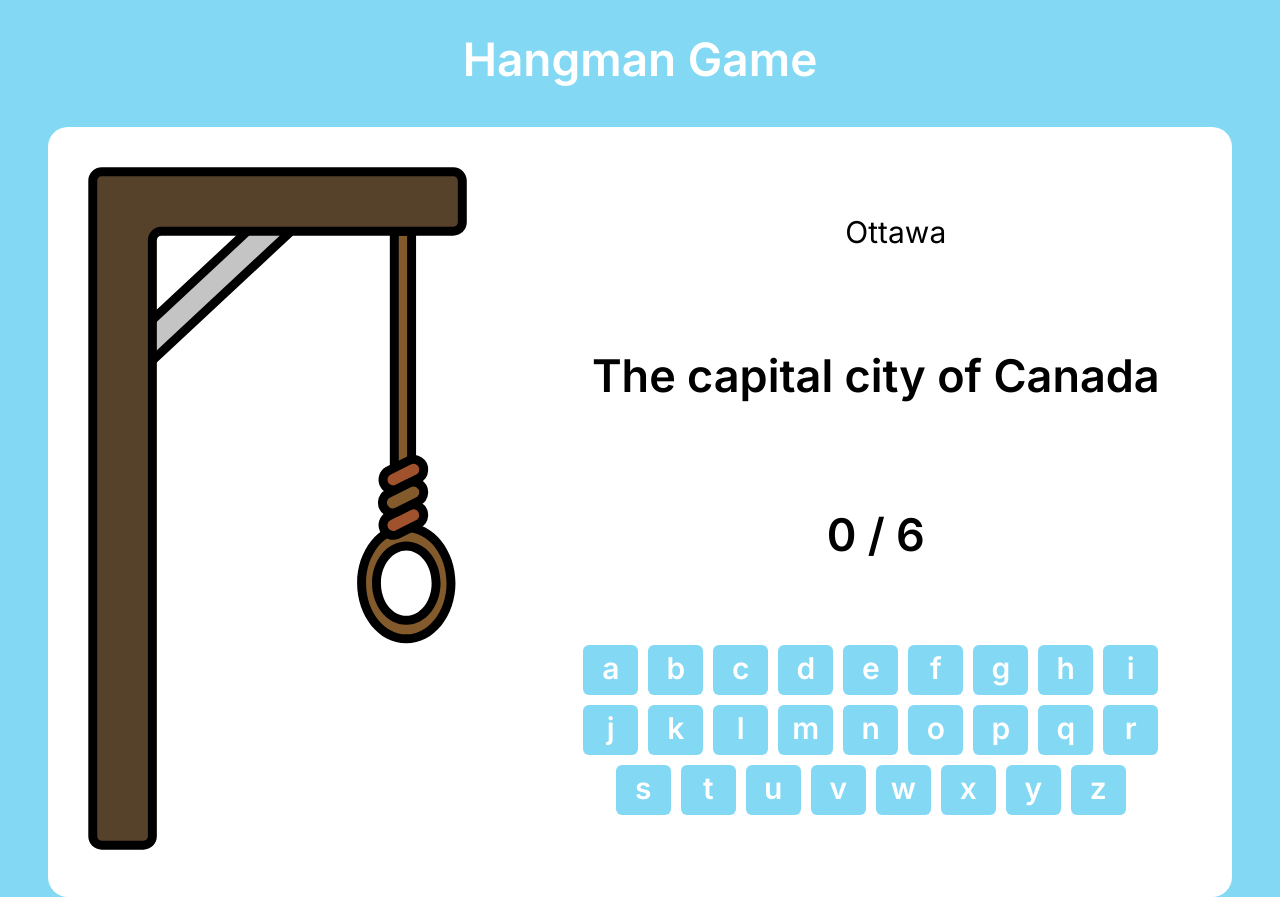
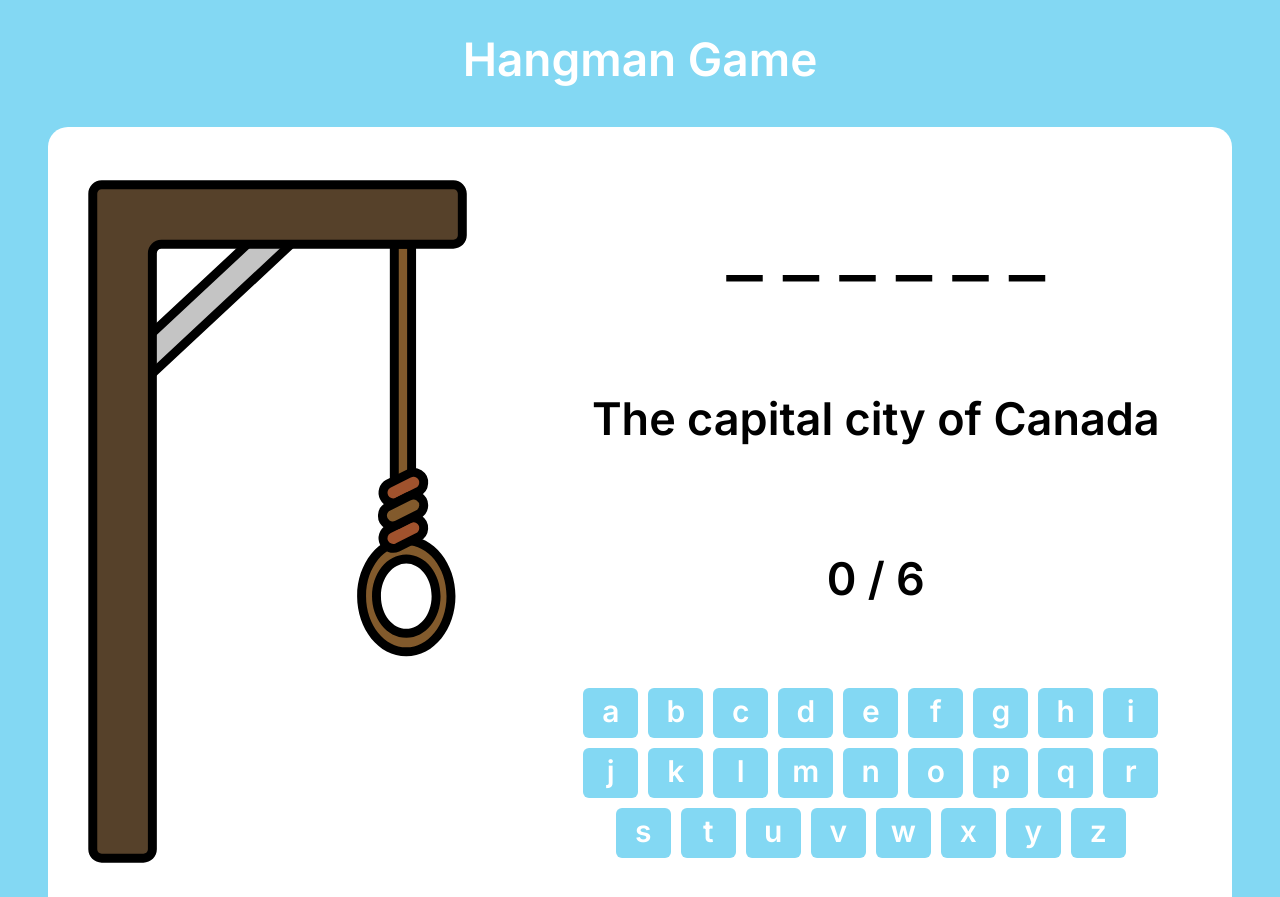
Before and after one commit to valeryiatselesh/hangman, a plain HTML site: page index.html in a window 1280 px wide. Shown: the top 897 px of the page. Drawn offline with Linux system fonts and the light colour scheme.

Commit message:
feat: add replacing letters with dash

```diff
--- a/css/style.css
+++ b/css/style.css
@@ -36,6 +36,10 @@ body {
 }
 .word {
 
+}
+.word__letter {
+   font-size: 80px;
+   padding-right: 20px;
 }
 .hint {
 
--- a/js/script.js
+++ b/js/script.js
@@ -138,6 +138,10 @@ window.onload = function () {
       hangmanImg.src = 'img/hangman-start.svg';
       guessWord.innerHTML = currentWord;
       score.innerHTML = `${currentScore} / ${maxScore}`;
+
+      let displayWord = currentWord.replace(/./g, '<span class="word__letter">_</span>');
+      guessWord.innerHTML = displayWord;
+      console.log(currentWord);
    }
 
    getRandomWord();
```
